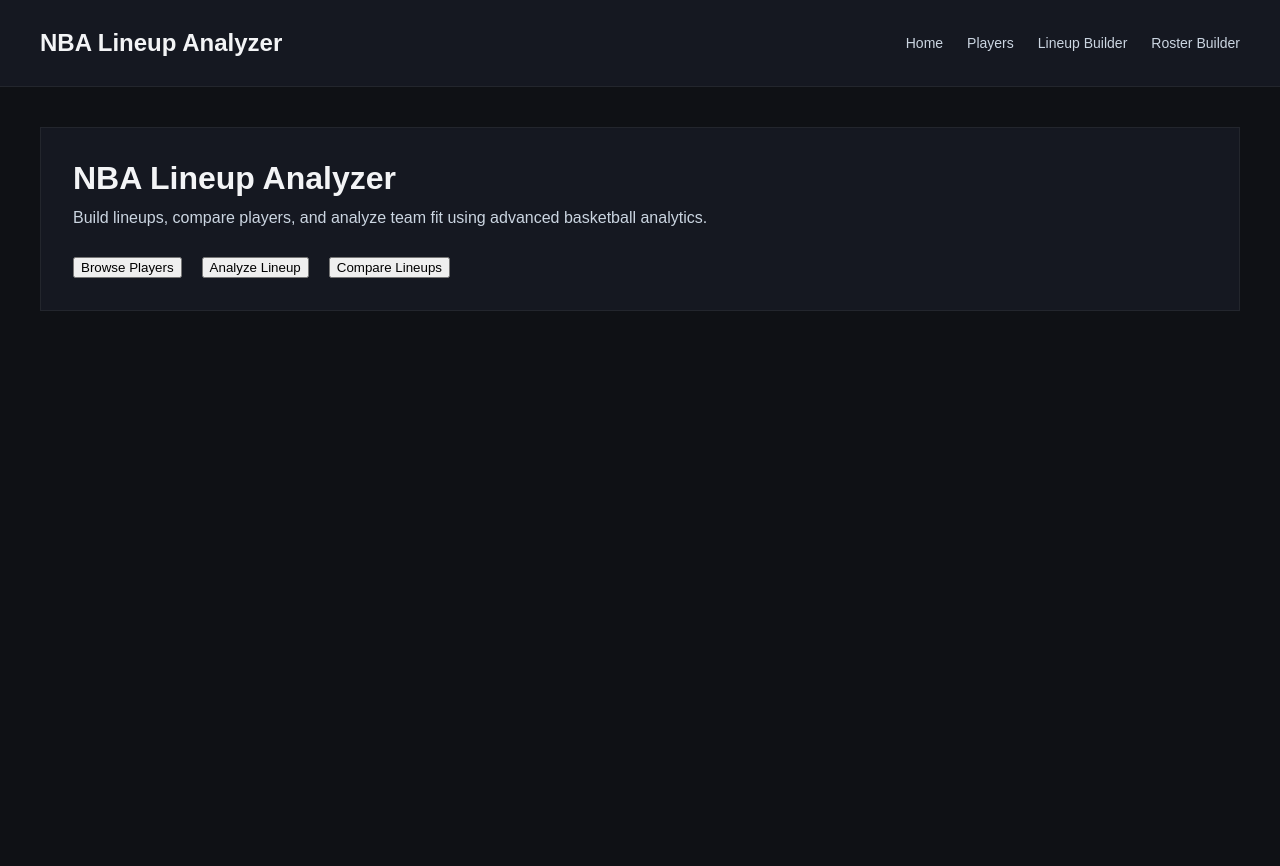
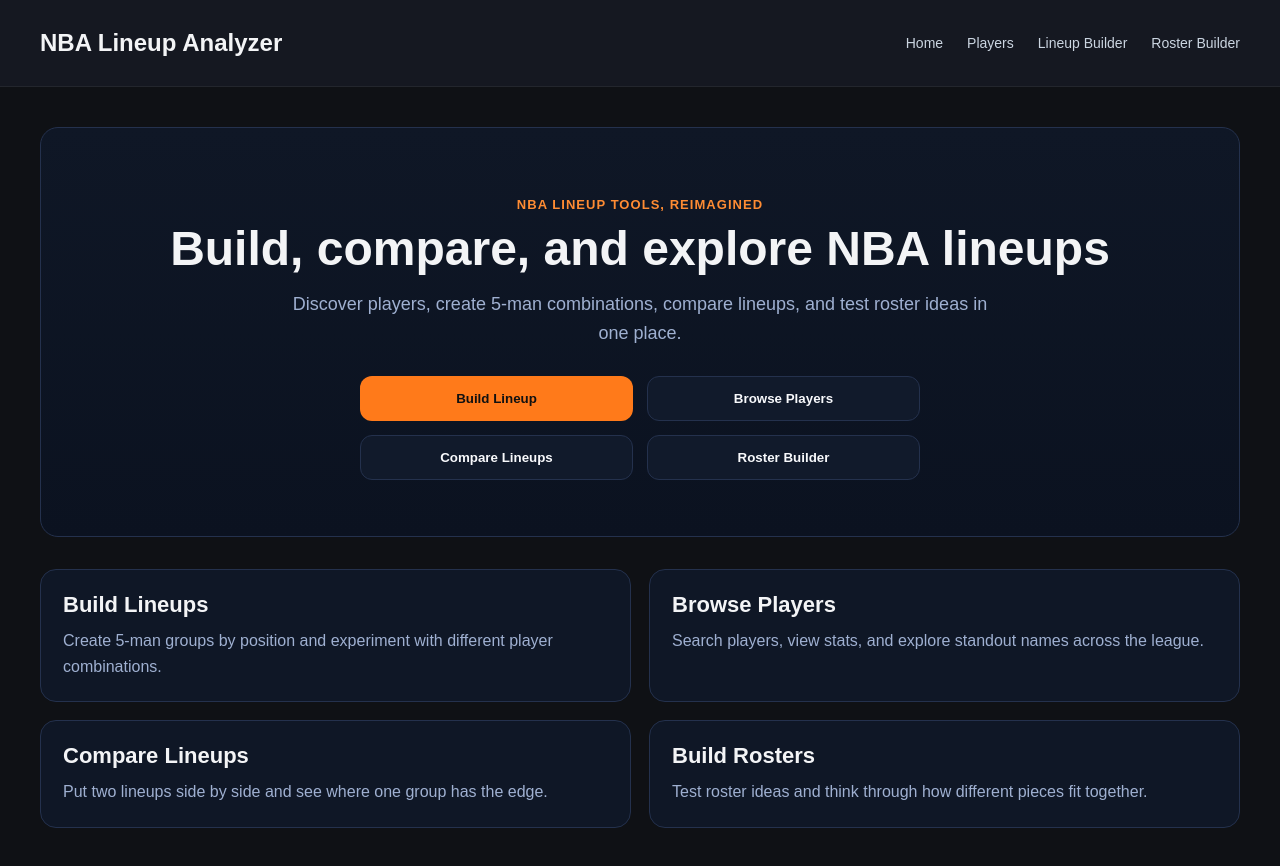
Before and after one commit to draco-dominus/nba-lineup-analyzer, a React app in the folder frontend/: page / in a window 1280 px wide. Before the commit the page ends 800 px from the top, so only its background shows below. Built offline with nearby package versions, Linux system fonts and the light colour scheme; the HTML template or start-up script is replaced by a standard one.

Commit message:
feat: redesign homepage with hero section and feature cards

```diff
--- a/frontend/src/App.css
+++ b/frontend/src/App.css
@@ -530,3 +530,115 @@
     grid-template-columns: 1fr;
   }
 }
+
+.home {
+  display: flex;
+  flex-direction: column;
+  gap: 32px;
+}
+
+.home-hero {
+  background: linear-gradient(180deg, #0f1726 0%, #0b1220 100%);
+  border: 1px solid #24314d;
+  border-radius: 18px;
+  padding: 56px 32px;
+  text-align: center;
+}
+
+.home-eyebrow {
+  color: #ff8c33;
+  font-weight: 700;
+  text-transform: uppercase;
+  letter-spacing: 0.08em;
+  margin-bottom: 12px;
+  font-size: 13px;
+}
+
+.home-hero h1 {
+  font-size: 48px;
+  line-height: 1.05;
+  margin: 0 0 16px 0;
+}
+
+.home-subtext {
+  max-width: 700px;
+  margin: 0 auto 28px auto;
+  color: #9fb0d1;
+  font-size: 18px;
+  line-height: 1.6;
+}
+
+.home-actions {
+  display: grid;
+  grid-template-columns: repeat(2, minmax(0, 1fr));
+  gap: 14px;
+  max-width: 560px;
+  margin: 0 auto;
+}
+
+.home-actions button,
+.primary-btn {
+  padding: 14px 18px;
+  border-radius: 12px;
+  border: 1px solid #24314d;
+  background: #111a2b;
+  color: #f8f9fc;
+  font-weight: 700;
+  cursor: pointer;
+  transition: 0.2s ease;
+}
+
+.home-actions button:hover,
+.primary-btn:hover {
+  background: #18233a;
+  transform: translateY(-1px);
+}
+
+.home-actions .primary-btn {
+  background: #ff7a1a;
+  color: #111;
+  border: none;
+}
+
+.home-actions .primary-btn:hover {
+  background: #ff8c33;
+}
+
+.home-features {
+  display: grid;
+  grid-template-columns: repeat(2, minmax(0, 1fr));
+  gap: 18px;
+}
+
+.feature-card {
+  background: #0f1726;
+  border: 1px solid #24314d;
+  border-radius: 16px;
+  padding: 22px;
+}
+
+.feature-card h3 {
+  margin: 0 0 10px 0;
+  font-size: 22px;
+}
+
+.feature-card p {
+  margin: 0;
+  color: #9fb0d1;
+  line-height: 1.6;
+}
+
+@media (max-width: 900px) {
+  .home-hero {
+    padding: 40px 20px;
+  }
+
+  .home-hero h1 {
+    font-size: 36px;
+  }
+
+  .home-actions,
+  .home-features {
+    grid-template-columns: 1fr;
+  }
+}
--- a/frontend/src/pages/HomePage.jsx
+++ b/frontend/src/pages/HomePage.jsx
@@ -1,28 +1,75 @@
-import { Link } from "react-router-dom";
+import { useNavigate } from "react-router-dom";
 
 function HomePage() {
+  const navigate = useNavigate();
+
   return (
-    <div className="page-section">
-      <h1>NBA Lineup Analyzer</h1>
-      <p>
-        Build lineups, compare players, and analyze team fit using advanced
-        basketball analytics.
-      </p>
+    <section className="home">
+      <div className="home-hero">
+        <p className="home-eyebrow">NBA lineup tools, reimagined</p>
 
-      <div style={{ marginTop: "30px", display: "flex", gap: "20px" }}>
-        <Link to="/players/search">
-          <button>Browse Players</button>
-        </Link>
+        <h1>Build, compare, and explore NBA lineups</h1>
 
-        <Link to="/lineups/analyze">
-          <button>Analyze Lineup</button>
-        </Link>
+        <p className="home-subtext">
+          Discover players, create 5-man combinations, compare lineups, and test
+          roster ideas in one place.
+        </p>
 
-        <Link to="/lineups/compare">
-          <button>Compare Lineups</button>
-        </Link>
+        <div className="home-actions">
+          <button
+            className="primary-btn"
+            onClick={() => navigate("/lineup-builder")}
+          >
+            Build Lineup
+          </button>
+
+          <button onClick={() => navigate("/players/search")}>
+            Browse Players
+          </button>
+
+          <button onClick={() => navigate("/lineups/compare")}>
+            Compare Lineups
+          </button>
+
+          <button onClick={() => navigate("/roster/build")}>
+            Roster Builder
+          </button>
+        </div>
       </div>
-    </div>
+
+      <div className="home-features">
+        <div className="feature-card">
+          <h3>Build Lineups</h3>
+          <p>
+            Create 5-man groups by position and experiment with different
+            player combinations.
+          </p>
+        </div>
+
+        <div className="feature-card">
+          <h3>Browse Players</h3>
+          <p>
+            Search players, view stats, and explore standout names across the
+            league.
+          </p>
+        </div>
+
+        <div className="feature-card">
+          <h3>Compare Lineups</h3>
+          <p>
+            Put two lineups side by side and see where one group has the edge.
+          </p>
+        </div>
+
+        <div className="feature-card">
+          <h3>Build Rosters</h3>
+          <p>
+            Test roster ideas and think through how different pieces fit
+            together.
+          </p>
+        </div>
+      </div>
+    </section>
   );
 }
 
```
